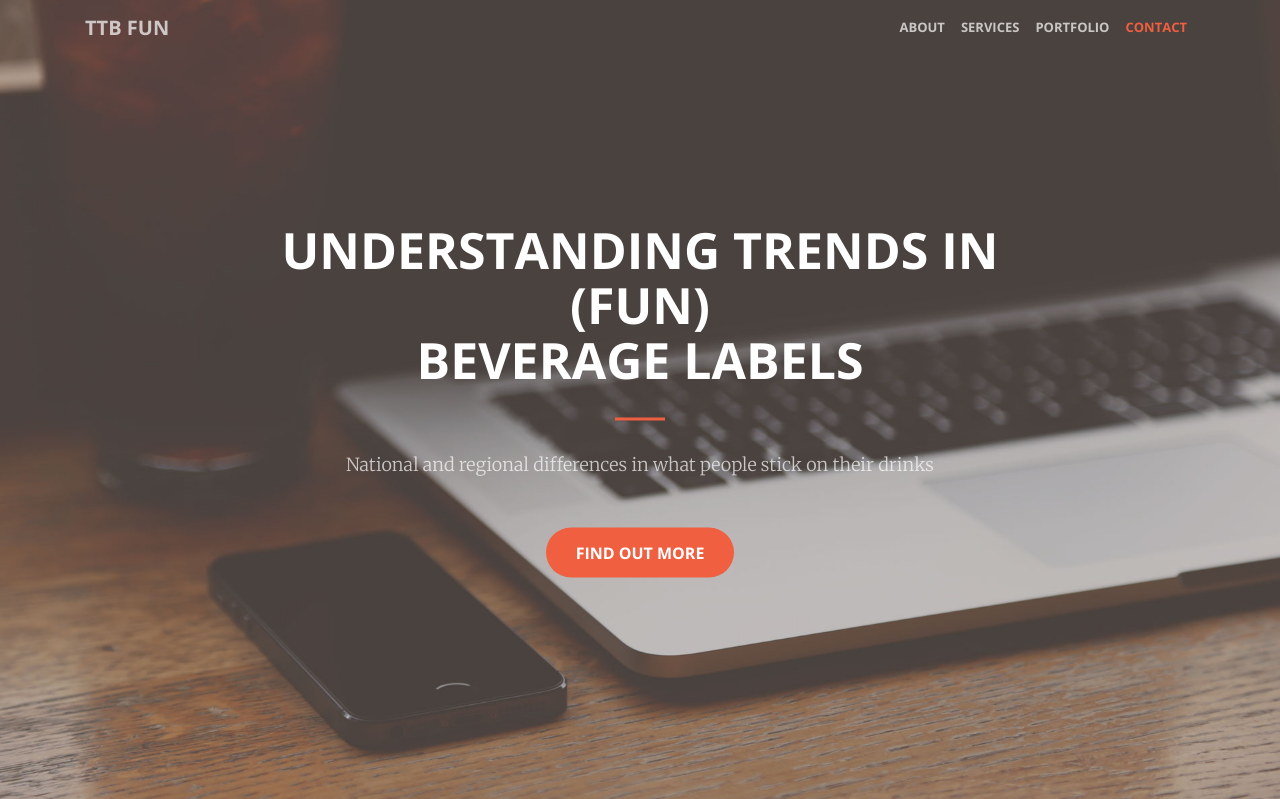
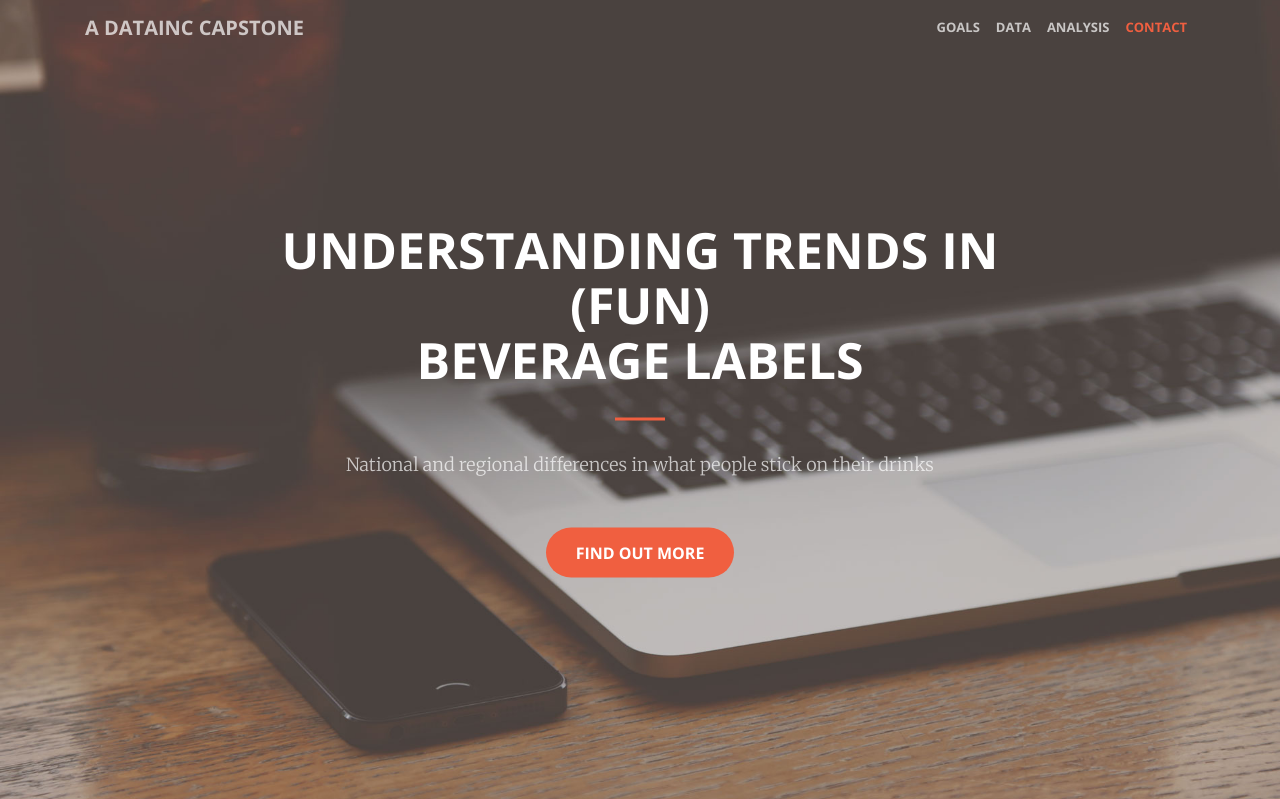
Before and after one commit to jdh88/TTB_Capstone_Site, a Flask app: page / in a window 1280 px wide. Shown: the top 799 px of the page. Run offline with Flask 2, Linux system fonts and the light colour scheme; some libraries are stand-ins or nearby versions.

Commit message:
Update nav bar and section id tags

```diff
--- a/templates/index.html
+++ b/templates/index.html
@@ -6,25 +6,25 @@
           <h1 id="homeHeading">Understanding trends in <br>(fun)<br> beverage labels</h1>
           <hr>
           <p>National and regional differences in what people stick on their drinks</p>
-          <a class="btn btn-primary btn-xl js-scroll-trigger" href="#about">Find Out More</a>
+          <a class="btn btn-primary btn-xl js-scroll-trigger" href="#goals">Find Out More</a>
         </div>
       </div>
     </header>
 
-    <section class="bg-primary" id="about">
+    <section class="bg-primary" id="goals">
       <div class="container">
         <div class="row">
           <div class="col-lg-8 mx-auto text-center">
             <h2 class="section-heading text-white">We've got what you need!</h2>
             <hr class="light">
             <p class="text-faded">Start Bootstrap has everything you need to get your new website up and running in no time! All of the templates and themes on Start Bootstrap are open source, free to download, and easy to use. No strings attached!</p>
-            <a class="btn btn-default btn-xl js-scroll-trigger" href="#services">Get Started!</a>
+            <a class="btn btn-default btn-xl js-scroll-trigger" href="#data">Get Started!</a>
           </div>
         </div>
       </div>
     </section>
 
-    <section id="services">
+    <section id="data">
       <div class="container">
         <div class="row">
           <div class="col-lg-12 text-center">
@@ -67,7 +67,7 @@
       </div>
     </section>
 
-    <section class="p-0" id="portfolio">
+    <section class="p-0" id="analysis">
       <div class="container-fluid">
         <div class="row no-gutter popup-gallery">
           <div class="col-lg-4 col-sm-6">
--- a/templates/layout.html
+++ b/templates/layout.html
@@ -31,20 +31,20 @@
     <!-- Navigation -->
     <nav class="navbar navbar-expand-lg navbar-light fixed-top" id="mainNav">
       <div class="container">
-        <a class="navbar-brand js-scroll-trigger" href="#page-top">TTB FUN</a>
+        <a class="navbar-brand js-scroll-trigger" href="#page-top">A DataInc Capstone</a>
         <button class="navbar-toggler navbar-toggler-right" type="button" data-toggle="collapse" data-target="#navbarResponsive" aria-controls="navbarResponsive" aria-expanded="false" aria-label="Toggle navigation">
           <span class="navbar-toggler-icon"></span>
         </button>
         <div class="collapse navbar-collapse" id="navbarResponsive">
           <ul class="navbar-nav ml-auto">
             <li class="nav-item">
-              <a class="nav-link js-scroll-trigger" href="#about">About</a>
+              <a class="nav-link js-scroll-trigger" href="#goals">Goals</a>
             </li>
             <li class="nav-item">
-              <a class="nav-link js-scroll-trigger" href="#services">Services</a>
+              <a class="nav-link js-scroll-trigger" href="#data">Data</a>
             </li>
             <li class="nav-item">
-              <a class="nav-link js-scroll-trigger" href="#portfolio">Portfolio</a>
+              <a class="nav-link js-scroll-trigger" href="#analysis">Analysis</a>
             </li>
             <li class="nav-item">
               <a class="nav-link js-scroll-trigger" href="#contact">Contact</a>
```
